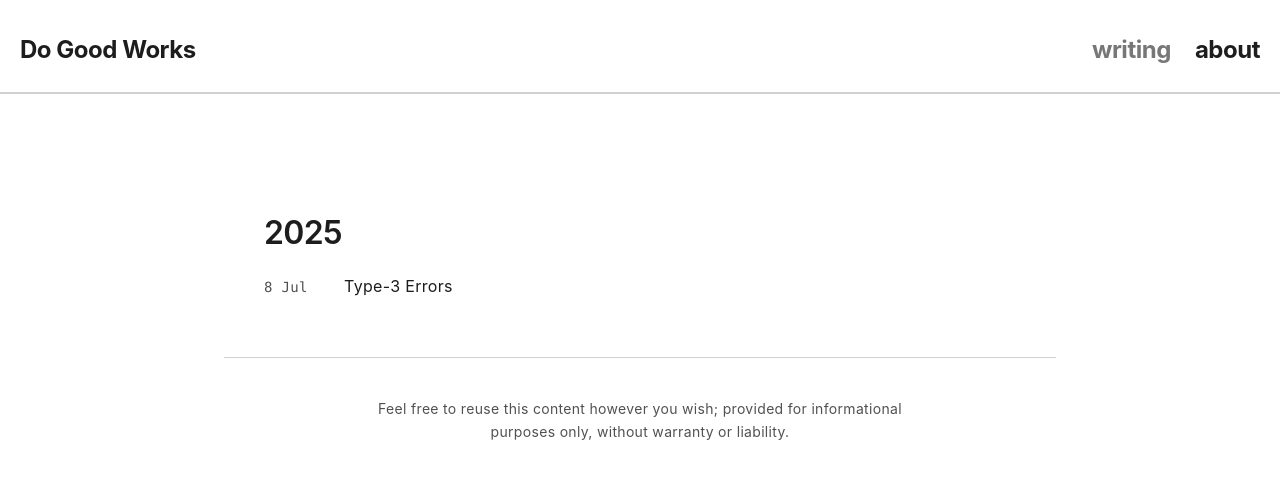
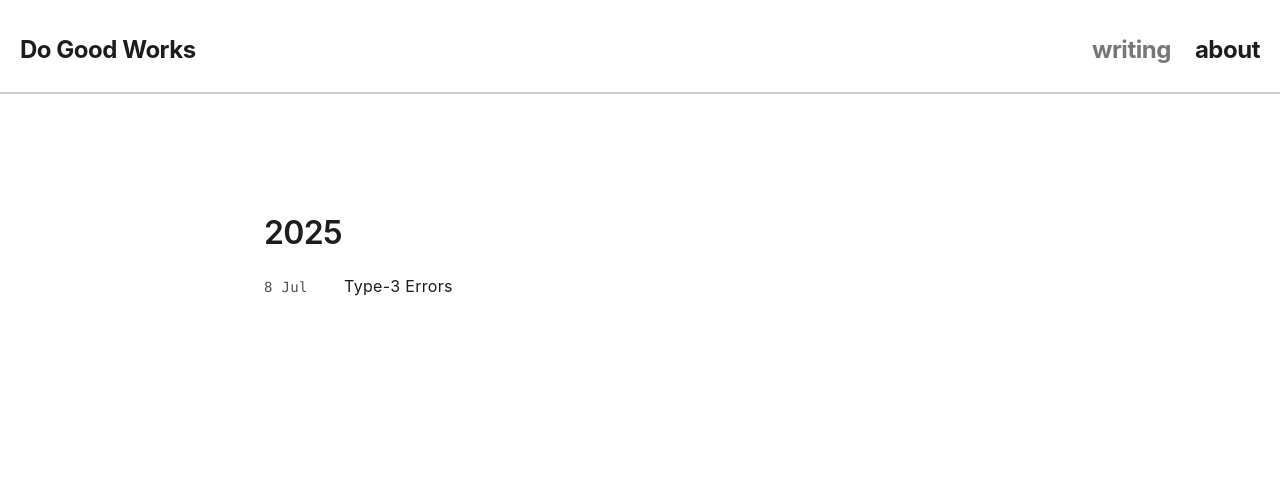
Before and after one commit to HamishFrostLyon/hamishfrostlyon.github.io, a Jekyll site: the page built from writing.html, in a window 1280 px wide. Shown: the top 479 px of the page. Built offline with Jekyll 4.4.1, drawn with Linux system fonts in a browser that asks for light colours.

Commit message:
Remove footer completely
- Removed footer include from default.html layout
- Deleted _includes/footer.html file
- Removed all footer CSS styles from _layout.scss
- Clean, minimal site with just header and main content

Result: Site now has clean layout with no footer,
content flows directly from main to page end.

```diff
--- a/_includes/footer.html
+++ /dev/null
@@ -1,6 +0,0 @@
-<footer class="container">
-  <p>
-    Feel free to reuse this content however you wish; provided for informational
-    purposes only, without warranty or liability.
-  </p>
-</footer>
--- a/_layouts/default.html
+++ b/_layouts/default.html
@@ -10,7 +10,5 @@
     <main id="main" role="main" class="container">
       {{ content }}
     </main>
-
-    {% include footer.html %}
   </body>
 </html>
--- a/_sass/_layout.scss
+++ b/_sass/_layout.scss
@@ -74,26 +74,7 @@ header {
   }
 }
 
-footer {
-  margin-top: $spacing-xxl * 2;
-  padding-top: $spacing-xl;
-  border-top: 1px solid var(--border-color);
-  font-size: $font-size-small;
-  color: var(--text-secondary);
-  text-align: center;
-
-  p {
-    margin-bottom: 0;
-    line-height: 1.6;
-    max-width: 60ch;
-    margin: 0 auto;
-
-    @include respond-max("mobile") {
-      font-size: $font-size-tiny;
-      line-height: 1.5;
-    }
-  }
-}
+// Footer removed
 
 // User preference scaling
 :root {
```
